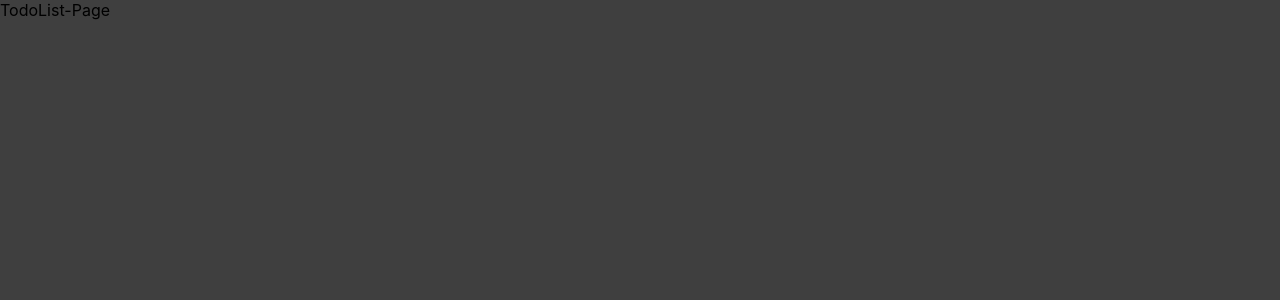
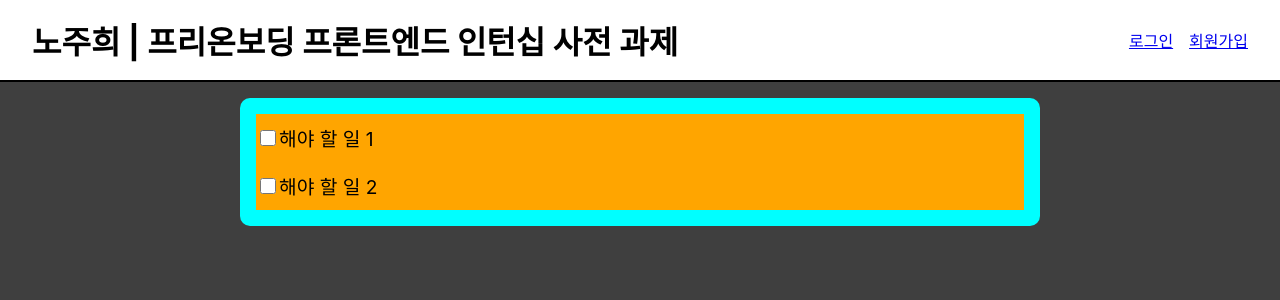
Before and after one commit to jh1109/wanted-pre-onboarding-frontend, a React (Create React App) app: page /todo in a window 1280 px wide. Shown: the top 300 px of the page. Built offline with nearby package versions, Linux system fonts and the light colour scheme.

Commit message:
style: todoList 레이아웃

```diff
--- /dev/null
+++ b/src/components/todoList/TodoItem.js
@@ -0,0 +1,14 @@
+import React from 'react';
+
+import classes from './TodoItem.module.css';
+
+const TodoItem = ({ item }) => {
+  return (
+    <label className={classes.label}>
+      <input type="checkbox" />
+      <span>{item.todo}</span>
+    </label>
+  );
+};
+
+export default TodoItem;
--- /dev/null
+++ b/src/components/todoList/TodoItem.module.css
@@ -0,0 +1,12 @@
+.label {
+  display: flex;
+  flex-flow: row nowrap;
+  align-items: center;
+  background-color: orange;
+  height: 3rem;
+  font-size: 1.2rem;
+}
+.label input {
+  width: 1rem;
+  height: 1rem;
+}
--- /dev/null
+++ b/src/components/todoList/TodoList.js
@@ -0,0 +1,18 @@
+import React from 'react';
+
+import classes from './TodoList.module.css';
+import TodoItem from './TodoItem';
+
+const TodoList = ({ todoList }) => {
+  return (
+    <ul className={classes.ul}>
+      {todoList.map((item) => (
+        <li key={item.id}>
+          <TodoItem item={item} />
+        </li>
+      ))}
+    </ul>
+  );
+};
+
+export default TodoList;
--- /dev/null
+++ b/src/components/todoList/TodoList.module.css
@@ -0,0 +1,5 @@
+.ul {
+  list-style: none;
+  margin: 0;
+  padding-left: 0;
+}
--- a/src/pages/TodoListPage.js
+++ b/src/pages/TodoListPage.js
@@ -1,7 +1,34 @@
-import React from 'react';
+import React, { Fragment } from 'react';
+
+import Header from '../components/header/Header';
+import TodoList from '../components/todoList/TodoList';
+import Card from '../components/UI/Card';
+
+import classes from './TodoListPage.module.css';
 
 const TodoListPage = () => {
-  return <div>TodoList-Page</div>;
+  const todoList = [
+    {
+      id: 'todo1',
+      isChecked: false,
+      todo: '해야 할 일 1',
+    },
+    {
+      id: 'todo2',
+      isChecked: true,
+      todo: '해야 할 일 2',
+    },
+  ];
+  return (
+    <Fragment>
+      <Header />
+      <main>
+        <Card className={classes.todoListCard}>
+          <TodoList todoList={todoList} />
+        </Card>
+      </main>
+    </Fragment>
+  );
 };
 
 export default TodoListPage;
--- /dev/null
+++ b/src/pages/TodoListPage.module.css
@@ -0,0 +1,6 @@
+.todoListCard {
+  width: 60%;
+  overflow: hidden;
+  background-color: aqua;
+  padding: 1rem;
+}
```
